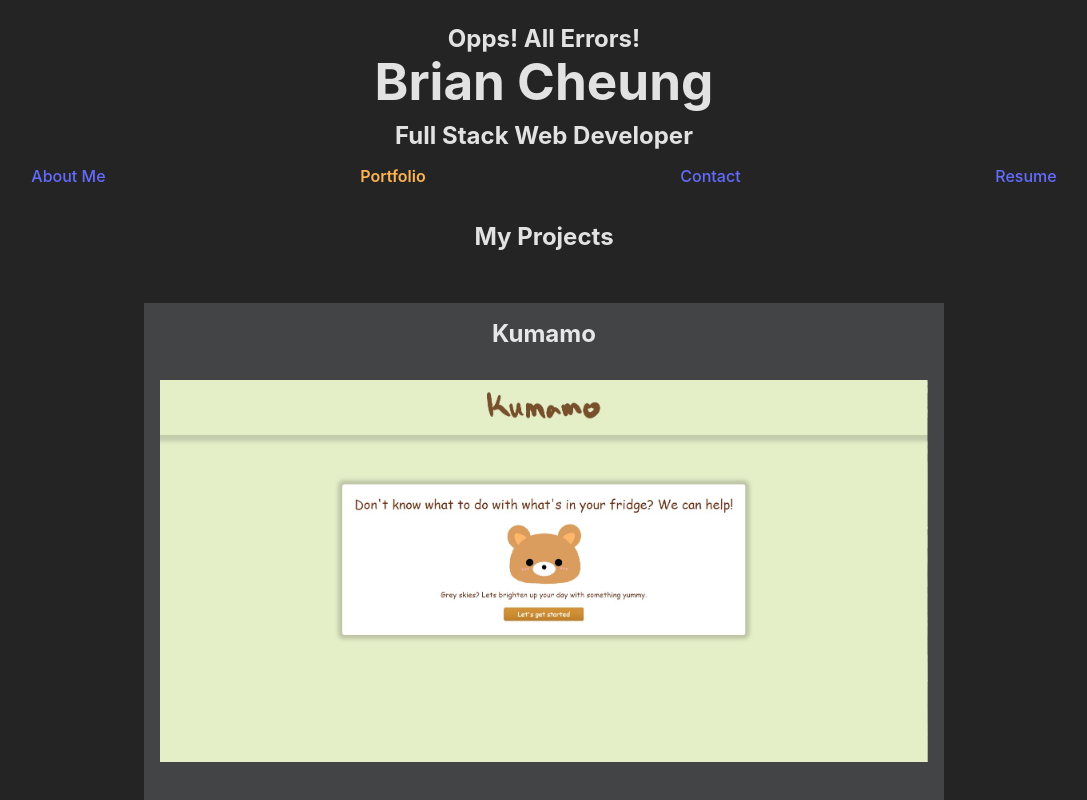
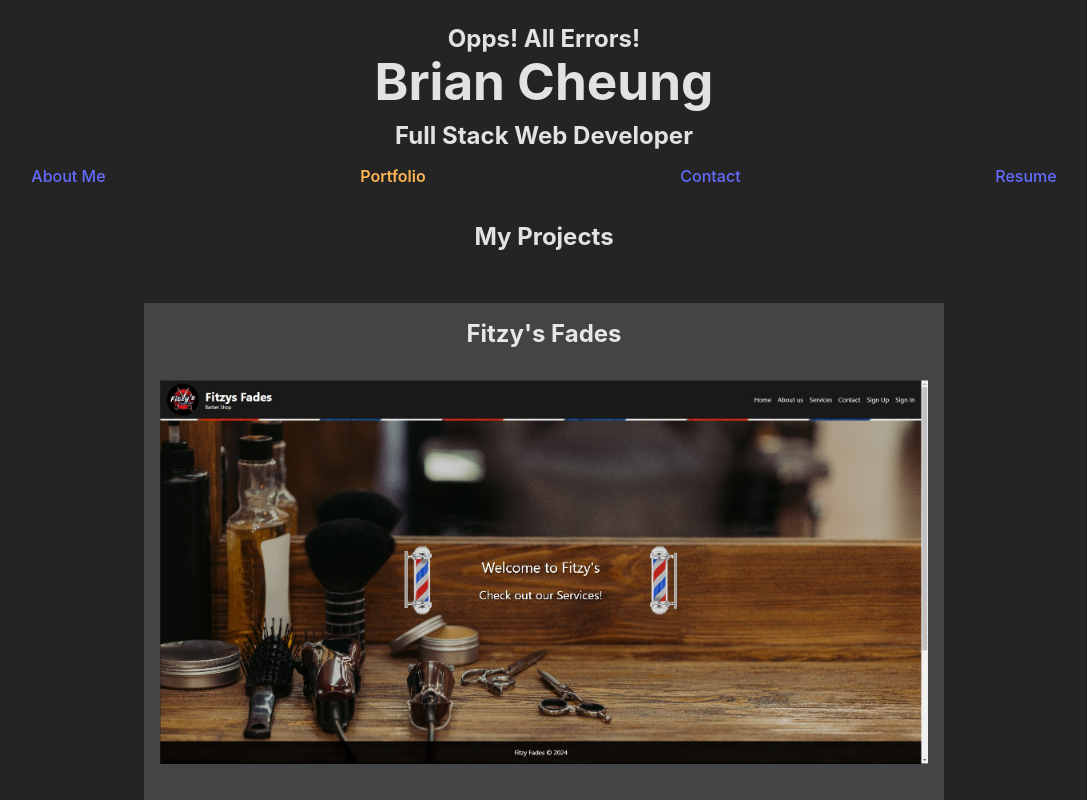
Before and after one commit to CYCBrian/wk20-react-portfolio, a React (Vite) app: page /portfolio in a window 1280 px wide. Shown: the top 800 px of the page, without its empty margins (96-1183 px from the left). Built offline with nearby package versions, Linux system fonts and the light colour scheme.

Commit message:
ADDED new project to portfolio

```diff
--- a/src/pages/portfolio/portfolio.jsx
+++ b/src/pages/portfolio/portfolio.jsx
@@ -7,10 +7,21 @@ import cmsImage from "../..//assets/projects/employee-tracker-cms.jpg"
 import jatePWA from "../../assets/projects/Jate-PWA.jpg"
 import noteTakerImage from "../../assets/projects/note-taker.jpg"
 import workDaySchedulerImage from "../../assets/projects/work-day-scheduler.jpg"
+import fitzysFadesImage from "../../assets/projects/Fitzys_Fades.jpg"
 
 const projects = [
   {
     id: 0,
+    title: "Fitzy's Fades",
+    image: fitzysFadesImage,
+    description:
+      "Full Stack website that allows clients to create an account to book appointments and send messages to the business, and barber's to view and manage booked appointments.",
+    repo: "https://github.com/JohnM89/Fitzys_Fades",
+    live: "https://fizzyfads.onrender.com/",
+    demo: ""
+  },
+  {
+    id: 1,
     title: "Kumamo",
     image: kumamoImage,
     description:
@@ -20,7 +31,7 @@ const projects = [
     demo: ""
   },
   {
-    id: 1,
+    id: 2,
     title: "Weather Dashboard",
     image: weatherImage,
     description:
@@ -30,7 +41,7 @@ const projects = [
     demo: ""
   },
   {
-    id: 2,
+    id: 3,
     title: "Employee Tracker CMS",
     image: cmsImage,
     description:
@@ -40,7 +51,7 @@ const projects = [
     demo: "https://drive.google.com/file/d/1_3gC0REaLzTGM9XKmVFA-trRgB6dQa_G/view?usp=sharing"
   },
   {
-    id: 3,
+    id: 4,
     title: "JATE-PWA",
     image: jatePWA,
     description:
@@ -50,7 +61,7 @@ const projects = [
     demo: ""
   },
   {
-    id: 4,
+    id: 5,
     title: "Note Taker",
     image: noteTakerImage,
     description:
@@ -60,7 +71,7 @@ const projects = [
     demo: ""
   },
   {
-    id: 5,
+    id: 6,
     title: "Work Day Scheduler",
     image: workDaySchedulerImage,
     description:
```
Also changed, not shown: src/assets/projects/Fitzys_Fades.jpg (added).
